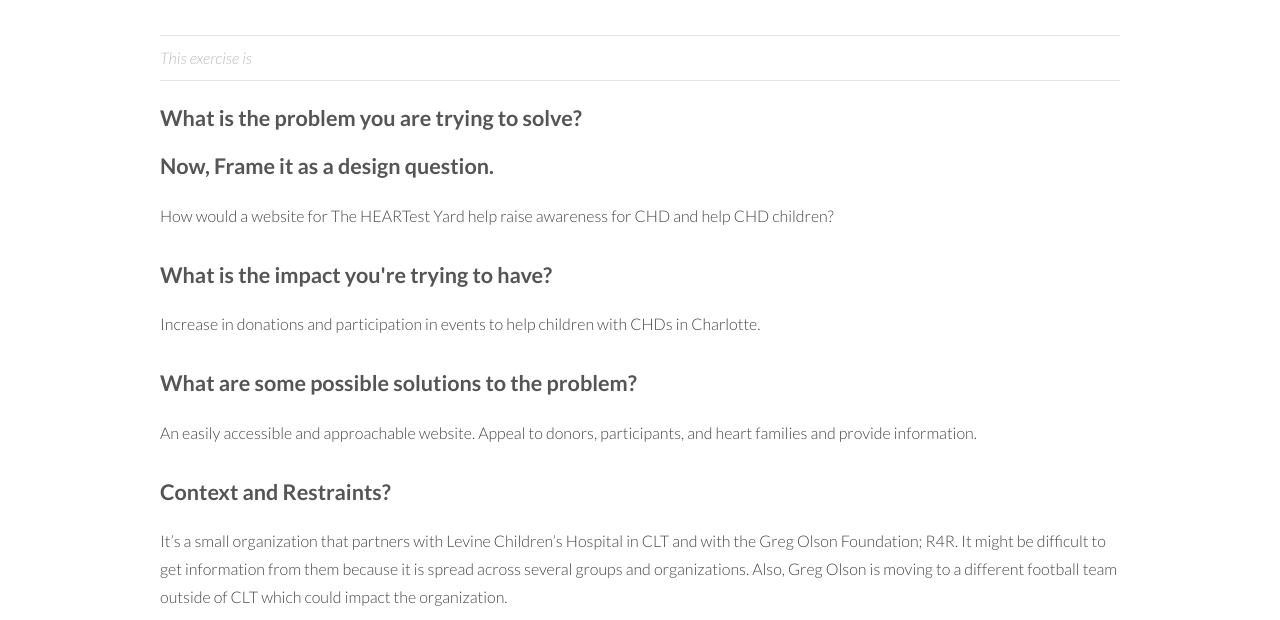
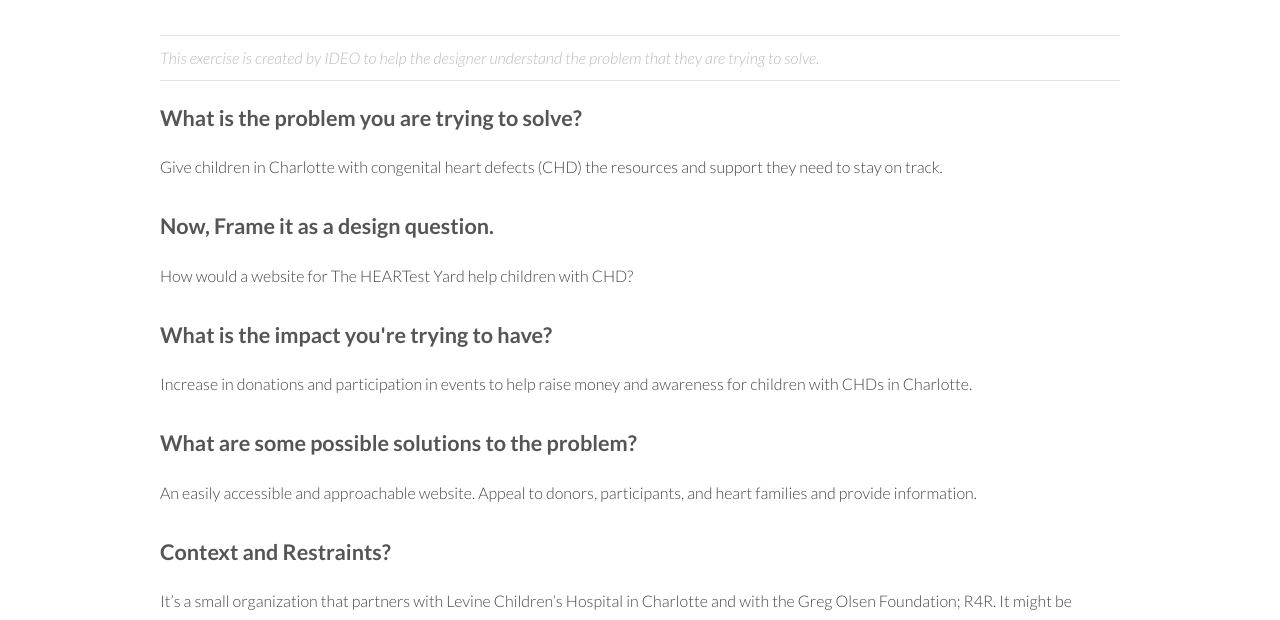
Before and after one commit to MirandaaMace/miranda-mace-process-site, a plain HTML site: page generic-page.html in a window 1280 px wide. Shown: the part 180-800 px from the top of the page. Drawn offline with Linux system fonts and the light colour scheme.

Commit message:
Coding Again
Design Challenge and front page changes

```diff
--- a/generic-page.html
+++ b/generic-page.html
@@ -31,17 +31,18 @@
 				<div class="inner">
 					<header>
 						<h1>Design Challenge</h1>
-						<p class="info">This exercise is </p>
+						<p class="info">This exercise is created by IDEO to help the designer understand the problem that they are trying to solve.</p>
 					</header>
 					<h3>What is the problem you are trying to solve?</h3>
+							 <p>Give children in Charlotte with congenital heart defects (CHD) the resources and support they need to stay on track.</p>
 					<h3>Now, Frame it as a design question.</h3>
-					     <p>How would a website for The HEARTest Yard help raise awareness for CHD and help CHD children?<p/>
+					     <p>How would a website for The HEARTest Yard help children with CHD?<p/>
 					<h3>What is the impact you're trying to have?</h3>
-					     <p>Increase in donations and participation in events to help children with CHDs in Charlotte.</p>
+					     <p>Increase in donations and participation in events to help raise money and awareness for children with CHDs in Charlotte.</p>
 					<h3>What are some possible solutions to the problem?</h3>
 					     <p>An easily accessible and approachable website. Appeal to donors, participants, and heart families and provide information.</p>
 					<h3>Context and Restraints?</h3>
-					     <p>It’s a small organization that partners with Levine Children’s Hospital in CLT and with the Greg Olson Foundation; R4R. It might be difficult to get information from them because it is spread across several groups and organizations. Also, Greg Olson is moving to a different football team outside of CLT which could impact the organization.</p>
+					     <p>It’s a small organization that partners with Levine Children’s Hospital in Charlotte and with the Greg Olsen Foundation; R4R. It might be difficult to get information from them because it is spread across several groups and organizations. Also, Greg Olsen is moving to a different football team outside of Charlotte which could impact the organization.</p>
 					<h3>Restating the Design Question.</h3>
 					     <p>How would a website for The HEARTest Yard provide accessible information to donors, participants, and heart families?</p>
 				</div>
```
Also changed, not shown: index.html (+2 -2 lines), images/Family.jpg (deleted), images/HEARTest Yard Fam.jpg (deleted), images/Heartest Yard.jpg (deleted), images/Heartkid.jpg (deleted), images/hands and feet.jpg (deleted).
